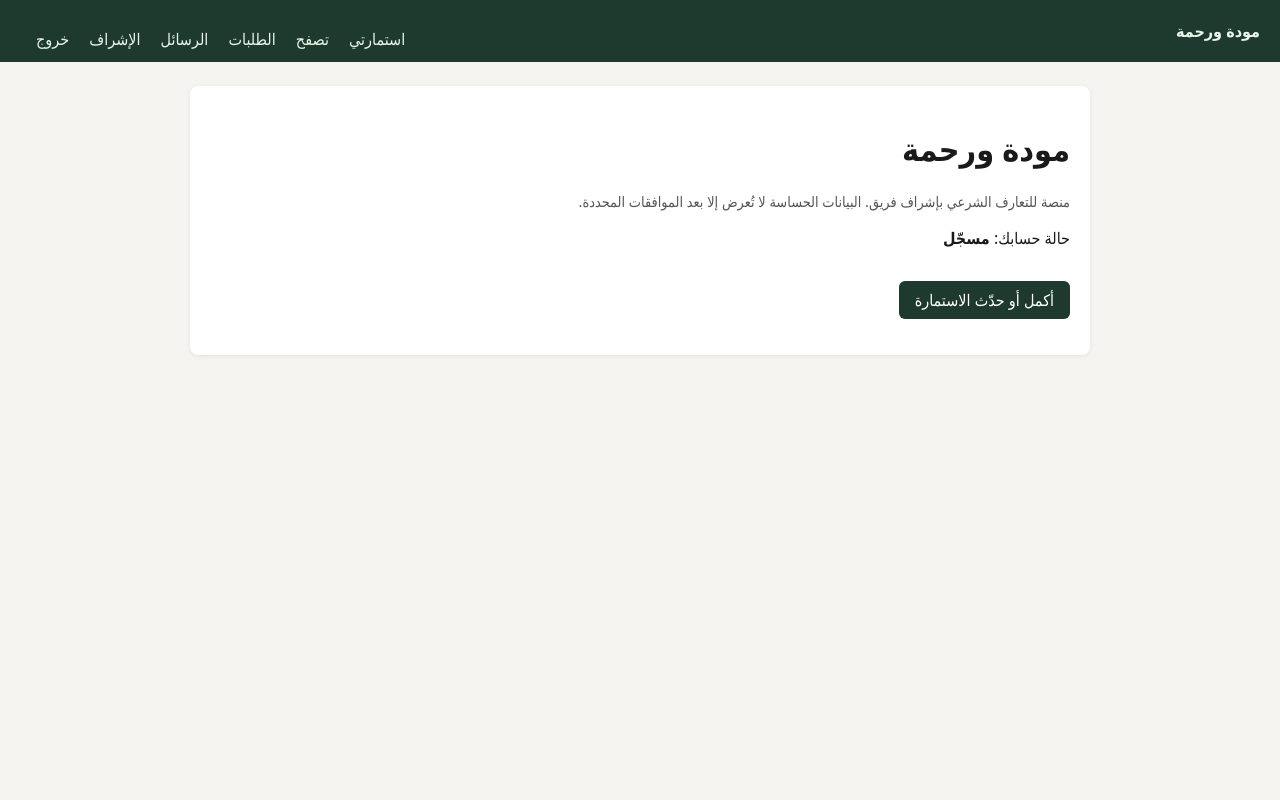
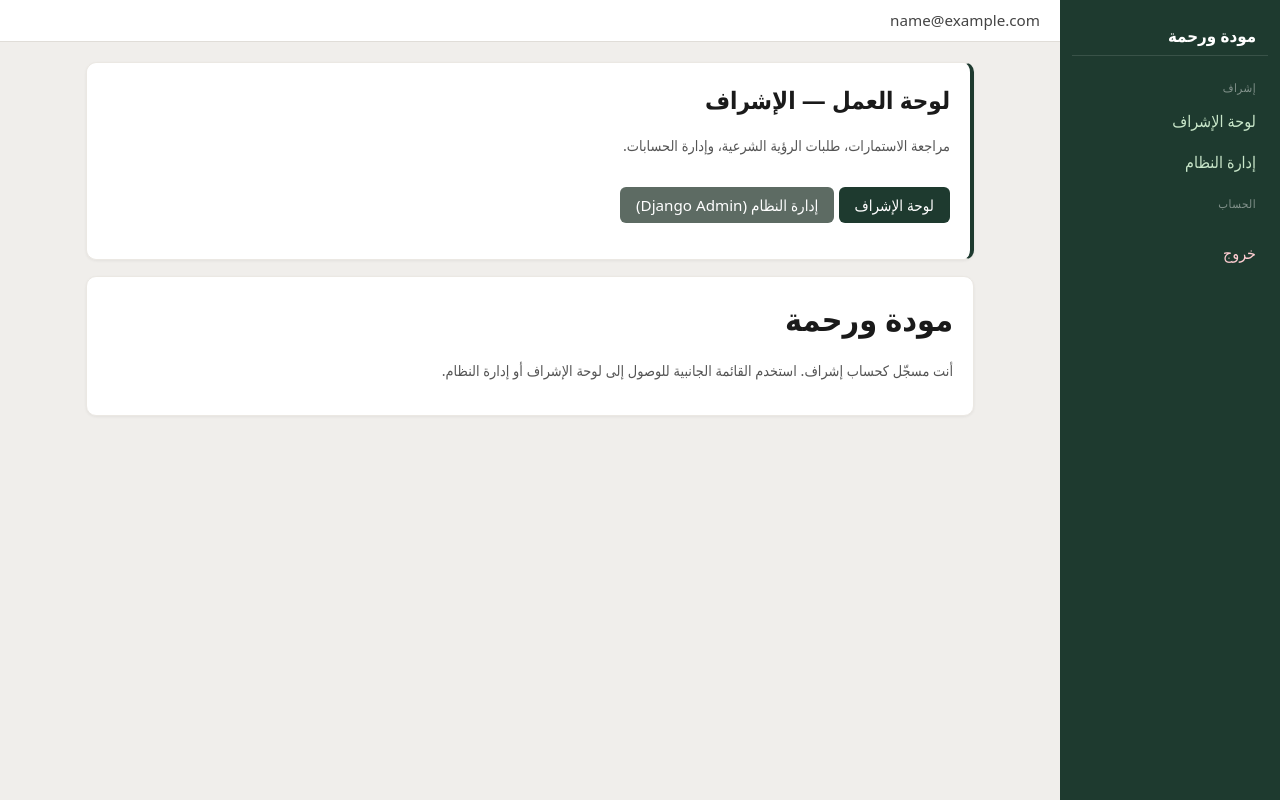
Before and after one commit to mustafajuba98/Mawdah-W-Rahmah, a Django app: page / in a window 1280 px wide. Run offline with Django 5.2, Linux system fonts and the light colour scheme; the visitor is signed in with stand-in values (Sample User, id 1).

Commit message:
UX: sidebar nav, staff dashboard, Egypt governorates, Arabic labels, image size cap
Made-with: Cursor

```diff
--- /dev/null
+++ b/apps/accounts/roles.py
@@ -0,0 +1,15 @@
+def is_moderation_portal_user(user) -> bool:
+    if not user.is_authenticated:
+        return False
+    return user.is_superuser or user.groups.filter(
+        name__in=("platform_admin", "moderator")
+    ).exists()
+
+
+def show_member_site_nav(user) -> bool:
+    """مشرف/أدمن بلا نوع مقدّم طلب: يخفى مسار العضو (استمارة/تصفح/…)."""
+    if not user.is_authenticated:
+        return False
+    if is_moderation_portal_user(user) and not (user.applicant_gender or "").strip():
+        return False
+    return True
--- a/apps/profiles/views.py
+++ b/apps/profiles/views.py
@@ -6,6 +6,7 @@ from django.shortcuts import get_object_or_404, redirect, render
 from django.views.generic import DetailView
 
 from apps.accounts.models import User
+from apps.accounts.roles import is_moderation_portal_user
 from apps.moderation.models import AuditLog
 from services.access import (
     can_view_contact_details,
@@ -24,6 +25,8 @@ def profile_edit(request):
     user = request.user
     gender = user.applicant_gender
     if not gender:
+        if is_moderation_portal_user(user):
+            return render(request, "profiles/staff_no_applicant.html")
         messages.error(request, "حدّد نوع مقدّم الطلب عند التسجيل أولاً.")
         return redirect("home")
 
--- a/mawaddah/context_processors.py
+++ b/mawaddah/context_processors.py
@@ -1,8 +1,14 @@
+from apps.accounts.roles import is_moderation_portal_user, show_member_site_nav
+
+
 def moderation_nav(request):
     u = request.user
     if not u.is_authenticated:
-        return {"show_moderation_nav": False}
-    show = u.is_superuser or u.groups.filter(
-        name__in=("moderator", "platform_admin")
-    ).exists()
-    return {"show_moderation_nav": show}
+        return {
+            "show_moderation_nav": False,
+            "show_member_site_nav": False,
+        }
+    return {
+        "show_moderation_nav": is_moderation_portal_user(u),
+        "show_member_site_nav": show_member_site_nav(u),
+    }
--- a/templates/base.html
+++ b/templates/base.html
@@ -5,57 +5,92 @@
   <meta name="viewport" content="width=device-width, initial-scale=1">
   <title>{% block title %}مودة ورحمة{% endblock %}</title>
   <style>
-    body { font-family: system-ui, "Segoe UI", Tahoma, sans-serif; margin: 0; background: #f6f4f1; color: #1a1a1a; }
-    header { background: #1e3a2f; color: #fff; padding: 0.75rem 1.25rem; display: flex; flex-wrap: wrap; gap: 0.75rem; align-items: center; justify-content: space-between; }
-    header a { color: #e8f5e9; text-decoration: none; margin-left: 1rem; }
-    header nav form { display: inline; margin: 0; padding: 0; }
-    header nav form button.nav-link {
-      background: none; border: none; color: #e8f5e9; cursor: pointer;
-      font: inherit; text-decoration: none; margin-left: 1rem; padding: 0;
+    * { box-sizing: border-box; }
+    body { font-family: system-ui, "Segoe UI", Tahoma, sans-serif; margin: 0; background: #f0eeeb; color: #1a1a1a; min-height: 100vh; }
+    .layout { display: flex; min-height: 100vh; }
+    .layout.guest .main-wrap { width: 100%; }
+    .sidebar {
+      width: 220px; flex-shrink: 0; background: #1e3a2f; color: #e8f5e9;
+      padding: 1rem 0.75rem; display: flex; flex-direction: column; gap: 0.25rem;
     }
-    header nav form button.nav-link:hover { text-decoration: underline; }
-    main { max-width: 900px; margin: 1.5rem auto; padding: 0 1rem; }
-    .card { background: #fff; border-radius: 8px; padding: 1.25rem; box-shadow: 0 1px 4px rgba(0,0,0,.08); margin-bottom: 1rem; }
+    .sidebar .brand { font-weight: 700; font-size: 1.05rem; padding: 0.5rem 0.75rem; margin-bottom: 0.5rem; border-bottom: 1px solid rgba(255,255,255,.12); }
+    .sidebar .brand a { color: #fff; text-decoration: none; }
+    .sidebar a.nav-item { color: #c8e6c9; text-decoration: none; padding: 0.45rem 0.75rem; border-radius: 6px; display: block; }
+    .sidebar a.nav-item:hover { background: rgba(255,255,255,.08); color: #fff; }
+    .sidebar form { margin: 0; padding: 0 0.75rem; }
+    .sidebar button.nav-link {
+      background: none; border: none; color: #ffcdd2; cursor: pointer; font: inherit;
+      padding: 0.45rem 0; width: 100%; text-align: right; border-radius: 6px;
+    }
+    .sidebar button.nav-link:hover { background: rgba(255,255,255,.08); }
+    .sidebar .nav-section { font-size: 0.72rem; letter-spacing: 0.04em; color: rgba(255,255,255,.45); padding: 0.75rem 0.75rem 0.25rem; }
+    .main-wrap { flex: 1; display: flex; flex-direction: column; min-width: 0; }
+    .topbar {
+      background: #fff; border-bottom: 1px solid #e0ddd8; padding: 0.65rem 1.25rem;
+      font-size: 0.95rem; color: #444; display: flex; justify-content: space-between; align-items: center;
+    }
+    .topbar a { color: #1e3a2f; text-decoration: none; margin-right: 1rem; }
+    main { flex: 1; max-width: 920px; width: 100%; margin: 0 auto; padding: 1.25rem 1rem 2rem; }
+    .card { background: #fff; border-radius: 10px; padding: 1.25rem; box-shadow: 0 1px 3px rgba(0,0,0,.06); margin-bottom: 1rem; border: 1px solid #ebe8e3; }
     label { display: block; margin-top: 0.75rem; font-weight: 600; }
-    input, textarea, select { width: 100%; max-width: 100%; padding: 0.5rem; margin-top: 0.25rem; box-sizing: border-box; }
-    button, .btn { display: inline-block; margin-top: 1rem; padding: 0.5rem 1rem; background: #1e3a2f; color: #fff; border: none; border-radius: 6px; cursor: pointer; text-decoration: none; }
+    input, textarea, select { width: 100%; max-width: 100%; padding: 0.5rem 0.6rem; margin-top: 0.25rem; border: 1px solid #ccc; border-radius: 6px; }
+    button, .btn { display: inline-block; margin-top: 1rem; padding: 0.5rem 1rem; background: #1e3a2f; color: #fff; border: none; border-radius: 6px; cursor: pointer; text-decoration: none; font-size: 0.95rem; }
     .btn-secondary { background: #5d6b63; }
-    .messages { list-style: none; padding: 0; }
-    .messages li { padding: 0.5rem; margin: 0.25rem 0; border-radius: 4px; }
+    .messages { list-style: none; padding: 0; margin: 0 0 1rem; }
+    .messages li { padding: 0.55rem 0.75rem; margin: 0.25rem 0; border-radius: 6px; }
     .error { background: #ffebee; }
     ul.errorlist { list-style: none; padding: 0; margin: 0.25rem 0 0.5rem; color: #b71c1c; font-weight: 600; }
     ul.errorlist li { background: #ffebee; padding: 0.35rem 0.5rem; margin: 0.15rem 0; border-radius: 4px; }
     .success { background: #e8f5e9; }
     .muted { color: #555; font-size: 0.9rem; }
-    #chat-log { border: 1px solid #ccc; min-height: 220px; max-height: 360px; overflow-y: auto; padding: 0.5rem; background: #fafafa; }
+    #chat-log { border: 1px solid #ccc; min-height: 220px; max-height: 360px; overflow-y: auto; padding: 0.5rem; background: #fafafa; border-radius: 6px; }
     .msg { margin: 0.35rem 0; padding: 0.35rem 0.5rem; border-radius: 4px; }
     .msg.me { background: #c8e6c9; text-align: left; }
     .msg.them { background: #e3f2fd; }
+    @media (max-width: 720px) {
+      .layout { flex-direction: column; }
+      .sidebar { width: 100%; flex-direction: row; flex-wrap: wrap; }
+      .sidebar .nav-section { width: 100%; }
+    }
   </style>
   {% block extra_head %}{% endblock %}
 </head>
 <body>
-  <header>
-    <strong><a href="{% url 'home' %}" style="margin:0;">مودة ورحمة</a></strong>
-    <nav>
+<div class="layout {% if not user.is_authenticated %}guest{% endif %}">
   {% if user.is_authenticated %}
-        <a href="{% url 'profile_edit' %}">استمارتي</a>
-        <a href="{% url 'browse' %}">تصفح</a>
-        <a href="{% url 'intro_inbox' %}">الطلبات</a>
-        <a href="{% url 'conversation_list' %}">الرسائل</a>
+  <aside class="sidebar">
+    <div class="brand"><a href="{% url 'home' %}">مودة ورحمة</a></div>
+    {% if show_member_site_nav %}
+    <span class="nav-section">المنصة</span>
+    <a class="nav-item" href="{% url 'profile_edit' %}">استمارتي</a>
+    <a class="nav-item" href="{% url 'browse' %}">تصفح</a>
+    <a class="nav-item" href="{% url 'intro_inbox' %}">الطلبات</a>
+    <a class="nav-item" href="{% url 'conversation_list' %}">الرسائل</a>
+    {% endif %}
     {% if show_moderation_nav %}
-          <a href="{% url 'moderation_home' %}">الإشراف</a>
+    <span class="nav-section">إشراف</span>
+    <a class="nav-item" href="{% url 'moderation_home' %}">لوحة الإشراف</a>
+    <a class="nav-item" href="/admin/">إدارة النظام</a>
     {% endif %}
+    <span class="nav-section">الحساب</span>
     <form method="post" action="{% url 'logout' %}">
       {% csrf_token %}
       <button type="submit" class="nav-link">خروج</button>
     </form>
+  </aside>
+  {% endif %}
+  <div class="main-wrap">
+    <div class="topbar">
+      {% if user.is_authenticated %}
+        <span>{{ user.email }}</span>
       {% else %}
+        <strong><a href="{% url 'home' %}">مودة ورحمة</a></strong>
+        <span>
           <a href="{% url 'login' %}">دخول</a>
           <a href="{% url 'signup' %}">تسجيل</a>
+        </span>
       {% endif %}
-    </nav>
-  </header>
+    </div>
     <main>
       {% if messages %}
         <ul class="messages">
@@ -66,5 +101,7 @@
       {% endif %}
       {% block content %}{% endblock %}
     </main>
+  </div>
+</div>
 </body>
 </html>
--- a/templates/home.html
+++ b/templates/home.html
@@ -1,9 +1,20 @@
 {% extends "base.html" %}
 {% block content %}
+{% if user.is_authenticated and show_moderation_nav %}
+<div class="card" style="border-right: 4px solid #1e3a2f;">
+  <h2 style="margin-top:0;">لوحة العمل — الإشراف</h2>
+  <p class="muted">مراجعة الاستمارات، طلبات الرؤية الشرعية، وإدارة الحسابات.</p>
+  <p>
+    <a class="btn" href="{% url 'moderation_home' %}">لوحة الإشراف</a>
+    <a class="btn btn-secondary" href="/admin/">إدارة النظام (Django Admin)</a>
+  </p>
+</div>
+{% endif %}
+
+{% if user.is_authenticated and show_member_site_nav %}
 <div class="card">
-  <h1>مودة ورحمة</h1>
+  <h1 style="margin-top:0;">مودة ورحمة</h1>
   <p class="muted">منصة للتعارف الشرعي بإشراف فريق. البيانات الحساسة لا تُعرض إلا بعد الموافقات المحددة.</p>
-  {% if user.is_authenticated %}
   <p>حالة حسابك: <strong>{{ user.get_profile_status_display }}</strong></p>
   {% if user.profile_status == "pending_review" %}
     <p class="muted">ملفك قيد المراجعة من المشرف.</p>
@@ -12,9 +23,19 @@
   {% else %}
     <p><a class="btn" href="{% url 'profile_edit' %}">أكمل أو حدّث الاستمارة</a></p>
   {% endif %}
+</div>
+{% elif user.is_authenticated %}
+{# مشرف بدون استمارة عضو — الرسالة التوجيهية فقط #}
+<div class="card">
+  <h1 style="margin-top:0;">مودة ورحمة</h1>
+  <p class="muted">أنت مسجّل كحساب إشراف. استخدم القائمة الجانبية للوصول إلى لوحة الإشراف أو إدارة النظام.</p>
+</div>
 {% else %}
+<div class="card">
+  <h1 style="margin-top:0;">مودة ورحمة</h1>
+  <p class="muted">منصة للتعارف الشرعي بإشراف فريق.</p>
   <p><a class="btn" href="{% url 'signup' %}">إنشاء حساب</a>
   <a class="btn btn-secondary" href="{% url 'login' %}">تسجيل الدخول</a></p>
+</div>
 {% endif %}
-</div>
 {% endblock %}
--- a/templates/profiles/detail.html
+++ b/templates/profiles/detail.html
@@ -9,7 +9,7 @@
   {% else %}
     {% with p=target_user.applicant_profile %}
       <h1>{{ p.full_name|slice:":1" }}***</h1>
-      <p class="muted">المحافظة: {{ p.governorate }} — العمر: {{ p.age }}</p>
+      <p class="muted">المحافظة: {{ p.get_governorate_display_ar }} — العمر: {{ p.age }}</p>
       {% if full_ok %}
         <h2>تفاصيل الملف</h2>
         <p>المؤهل: {{ p.get_education_display }}</p>
```
Also changed, not shown: apps/matching/views.py (+8 -1 lines), apps/profiles/constants.py (added, +30 -0 lines), apps/profiles/forms.py (+43 -0 lines), apps/profiles/models.py (+16 -4 lines), templates/matching/browse.html (+9 -2 lines), templates/profiles/staff_no_applicant.html (added, +10 -0 lines), README.md, apps/accounts/migrations/0002_alter_user_managers.py (added), apps/profiles/migrations/0002_alter_applicantprofile_preferred_partner_age_max_and_more.py (added). Lines whose indentation alone changed are shown as unchanged.
